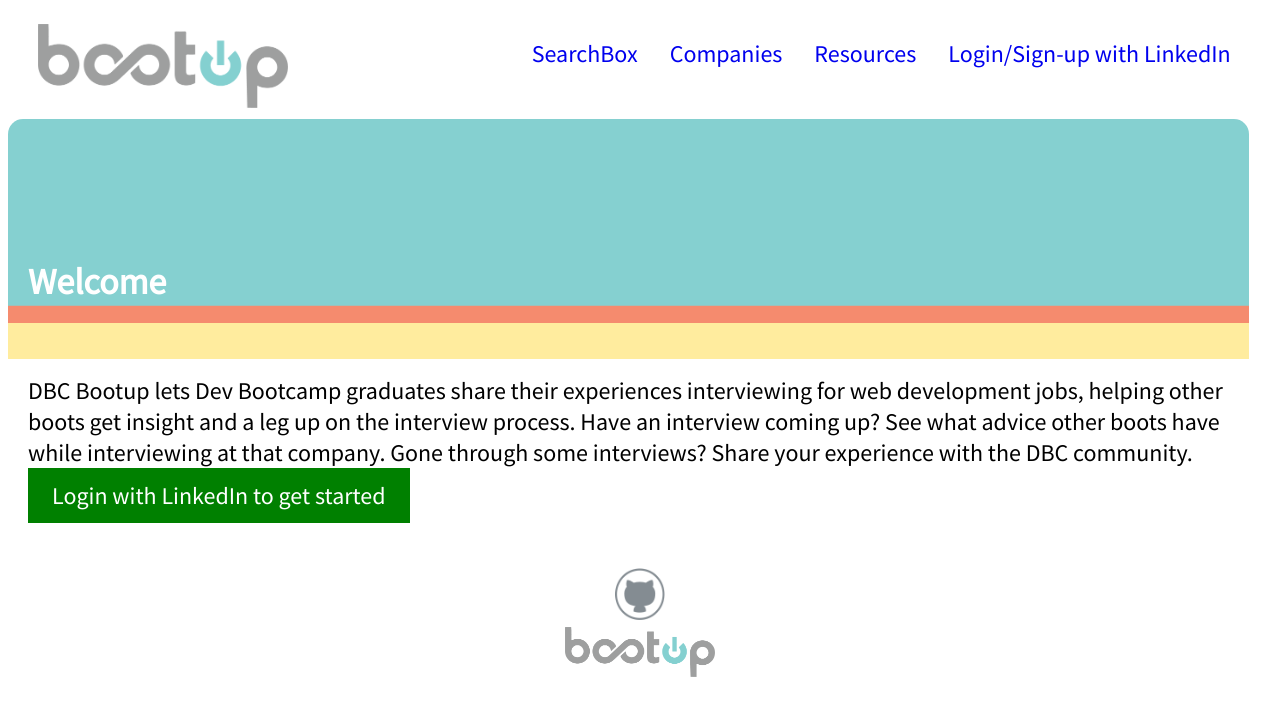
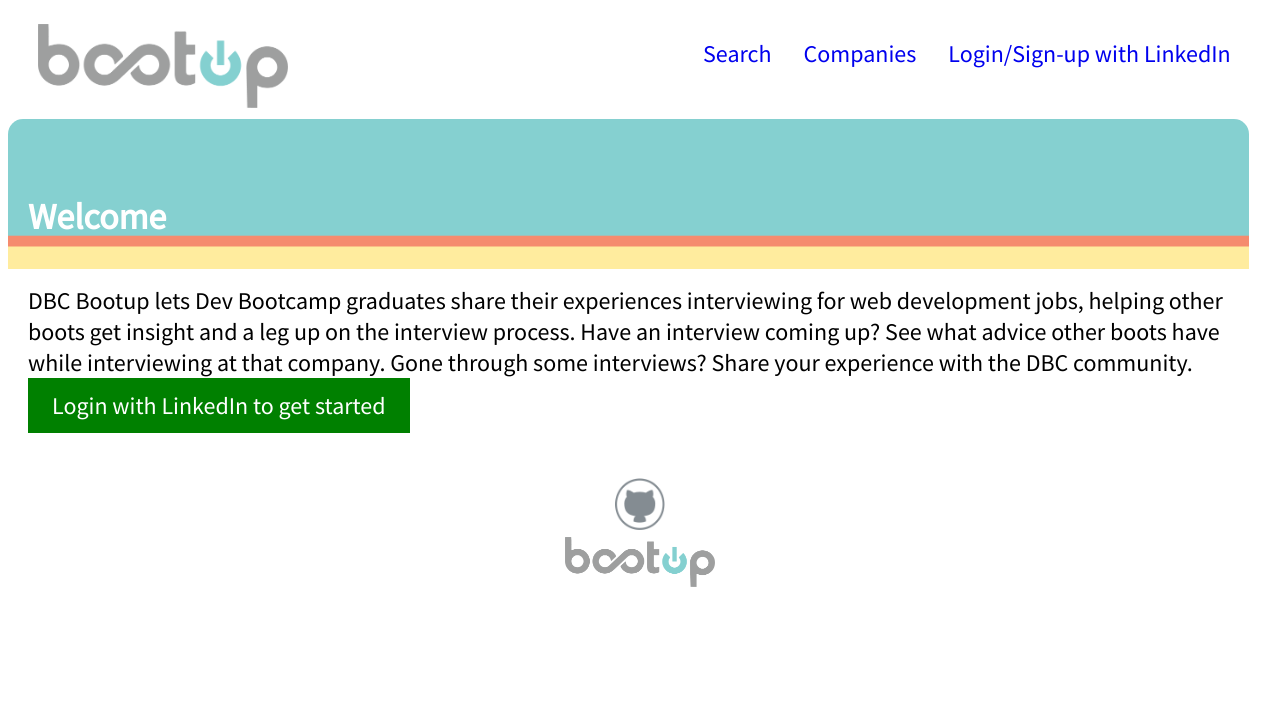
Before and after one commit to mayjawdat/BootUp-REACT-FrontEnd, a React (Create React App) app: page / in a window 1280 px wide. Shown: the top 716 px of the page. Built offline with nearby package versions, Linux system fonts and the light colour scheme; no server answers.

Commit message:
Make header smaller

```diff
--- a/src/Components/Header.js
+++ b/src/Components/Header.js
@@ -14,9 +14,9 @@
               ? <li><Link to={`/users/${this.props.current_user.id}`}>{`${this.props.current_user.name}`}</Link></li>
               : <li><a href="/api/auth/linkedin">Login/Sign-up with LinkedIn</a></li>
             }
-            <li><Link to="/">Resources</Link></li>
+            {/* <li><Link to="/">Resources</Link></li> */}
             <li><Link to="/companies">Companies</Link></li>
-            <li><Link to="/search">SearchBox</Link></li>
+            <li><Link to="/search">Search</Link></li>
             {this.props.current_user && <li><a href='/api/logout'>Logout</a></li>}
           </ul>
         </nav>
--- a/src/css/index.css
+++ b/src/css/index.css
@@ -1,4 +1,8 @@
 @import url('https://fonts.googleapis.com/css?family=Source+Sans+Pro');
+
+:root {
+  --header-height: 150px;
+}
 
 /* NAVBAR */
 .App {
@@ -42,11 +46,11 @@
   background-image: url("../Images/banner.png");
   background-repeat: repeat-x;
   /* background-size: 30em; */
-  background-size: auto 240px;
+  background-size: auto var(--header-height);
   border-radius: 15px;
   padding: 0 20px 20px;
   width: 95%;
-  min-height: 240px;
+  min-height: var(--header-height);
 }
 
 .main p {
@@ -55,7 +59,7 @@
 }
 
 .main .page-header {
-  height: 240px;
+  height: var(--header-height);
   margin-bottom: 16px
 }
 
@@ -63,7 +67,7 @@
   margin: 0;
   padding: 0;
   position: relative;
-  top:140px;
+  top:75px;
 }
 
 h2 {
```
